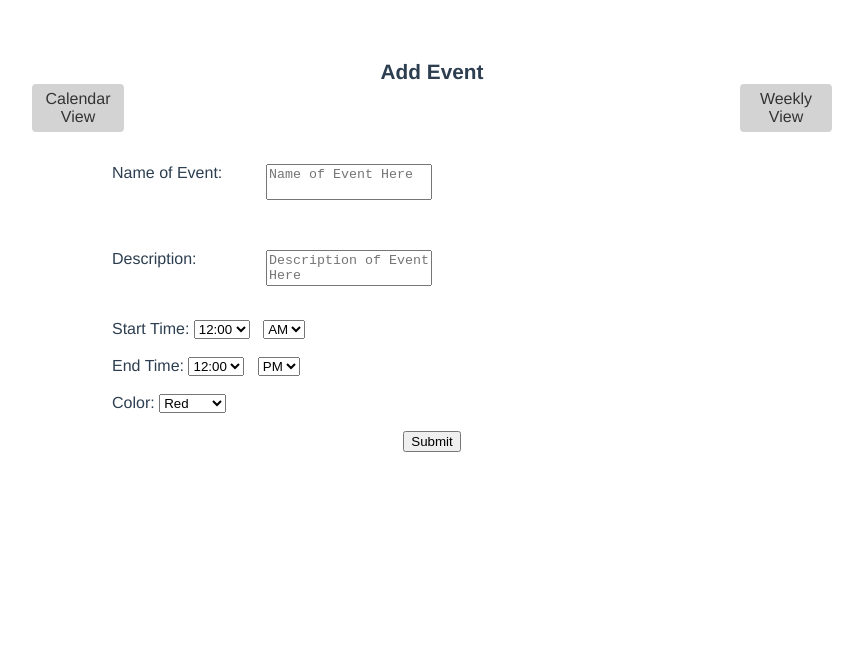
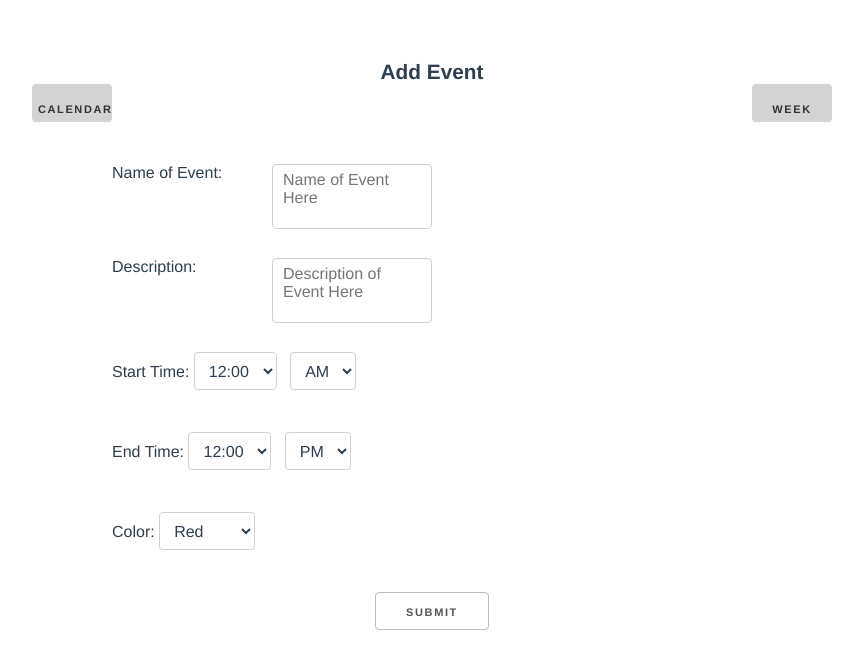
Before and after one commit to jmhibben/Task-Calendar, a Vue app: page /#/task in a window 1280 px wide. Shown: the top 668 px of the page, without its empty margins (208-1071 px from the left). Built offline with nearby package versions, Linux system fonts and the light colour scheme.

Commit message:
- added skeleton CSS to my page.

```diff
--- a/src/components/Task.vue
+++ b/src/components/Task.vue
@@ -2,8 +2,8 @@
   <div class="content">
   <header>{{title}} {{$route.params.id}}</a></header>
   <nav>
-    <router-link to="/" class="button prev">Calendar View</router-link>
-    <router-link to="/Week" class="button next">Weekly View</router-link>
+    <router-link to="/" class="button prev">Calendar</router-link>
+    <router-link to="/Week" class="button next">Week</router-link>
   </nav>
   <article>
     <form id="taskForm">
@@ -82,6 +82,7 @@
 </script>
 
 <style scoped lang="scss">
+@import "../assets/skeleton/skeleton.scss";
   $overdue: rgb(240, 165, 165);
   $nodate: rgb(250, 200, 130);
   $completed: rgb(140, 230, 170);
```
